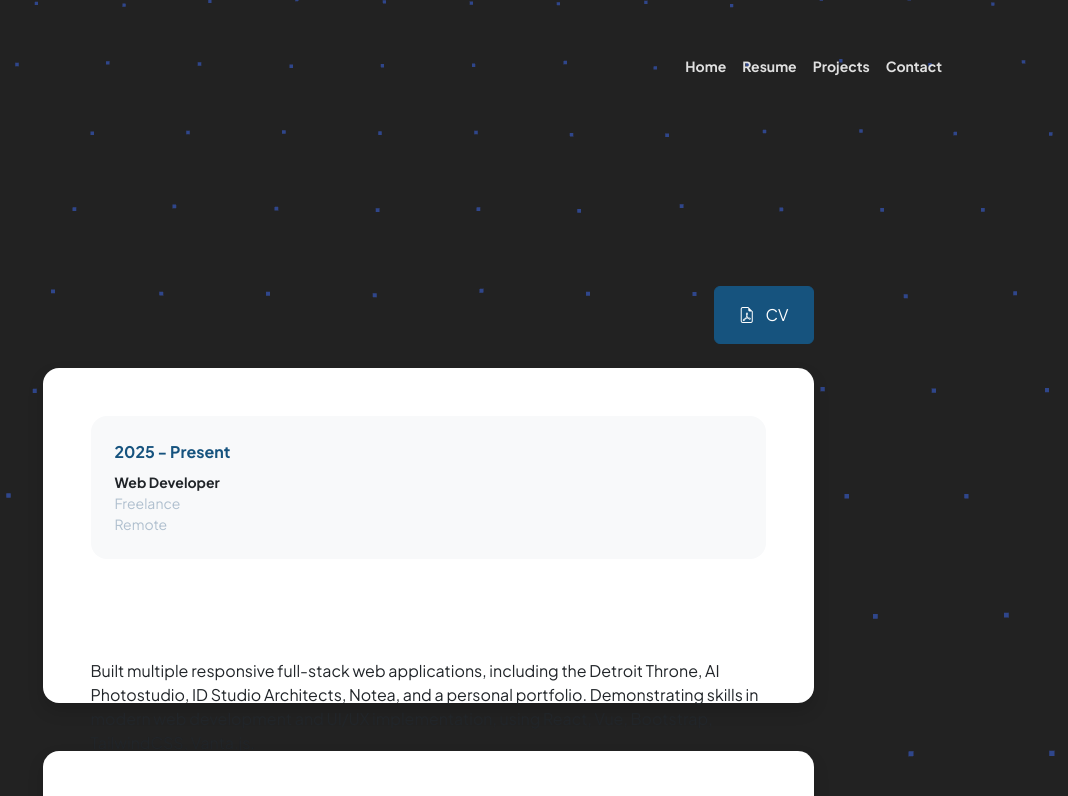
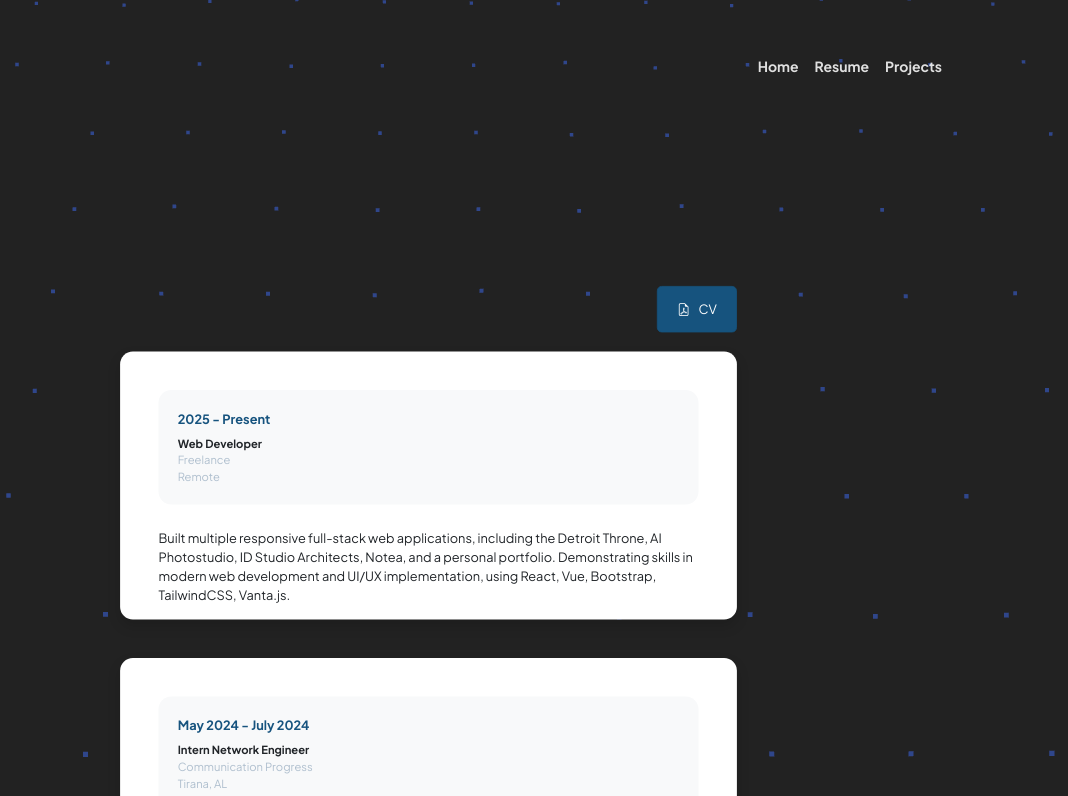
Before and after one commit to albiberberi/albiberberi.github.io, a plain HTML site: page resume.html in a window 1280 px wide. Shown: the top 796 px of the page, 212-1280 px from the left. Drawn offline with nearby package versions, Linux system fonts and the light colour scheme; animation ran at ten frames a second.

Commit message:
fix: XP cards

```diff
--- a/css/styles.css
+++ b/css/styles.css
@@ -381,7 +381,7 @@ textarea {
     flex: 0 0 auto;
     width: 100%;
     position: relative;
-    bottom: -100px;
+    bottom: -30px;
     left: 50%;
     transform: translateX(-50%);
   }
@@ -855,7 +855,7 @@ textarea.form-control {
   --bs-card-cap-bg: rgba(0, 0, 0, 0.03);
   --bs-card-cap-color: ;
   --bs-card-height: ;
-  --bs-card-color: ;
+  --bs-card-color:  ;
   --bs-card-bg: #fff;
   --bs-card-img-overlay-padding: 1rem;
   --bs-card-group-margin: 0.75rem;
@@ -1477,6 +1477,12 @@ html {
   opacity: 0;
   transform: translateY(24px);
   transition: opacity 0.8s ease, transform 0.8s ease;
+}
+
+/* Scale resume and projects pages to 80% */
+.col-lg-11.col-xl-9.col-xxl-8 {
+  transform: scale(0.8);
+  transform-origin: top center;
 }
 .fade-up.visible {
   opacity: 1;
--- a/resume.html
+++ b/resume.html
@@ -32,7 +32,7 @@
                             <li class="nav-item"><a class="nav-link" href="https://albiberberi.github.io/">Home</a></li>
                             <li class="nav-item"><a class="nav-link" href="resume">Resume</a></li>
                             <li class="nav-item"><a class="nav-link" href="projects">Projects</a></li>
-                            <li class="nav-item"><a class="nav-link" href="contact">Contact</a></li>
+                            <!--li class="nav-item"><a class="nav-link" href="contact">Contact</a></li-->
                         </ul>
                     </div>
                 </div>
```
Also changed, not shown: index.html (+1 -1 lines), projects.html (+1 -1 lines).
